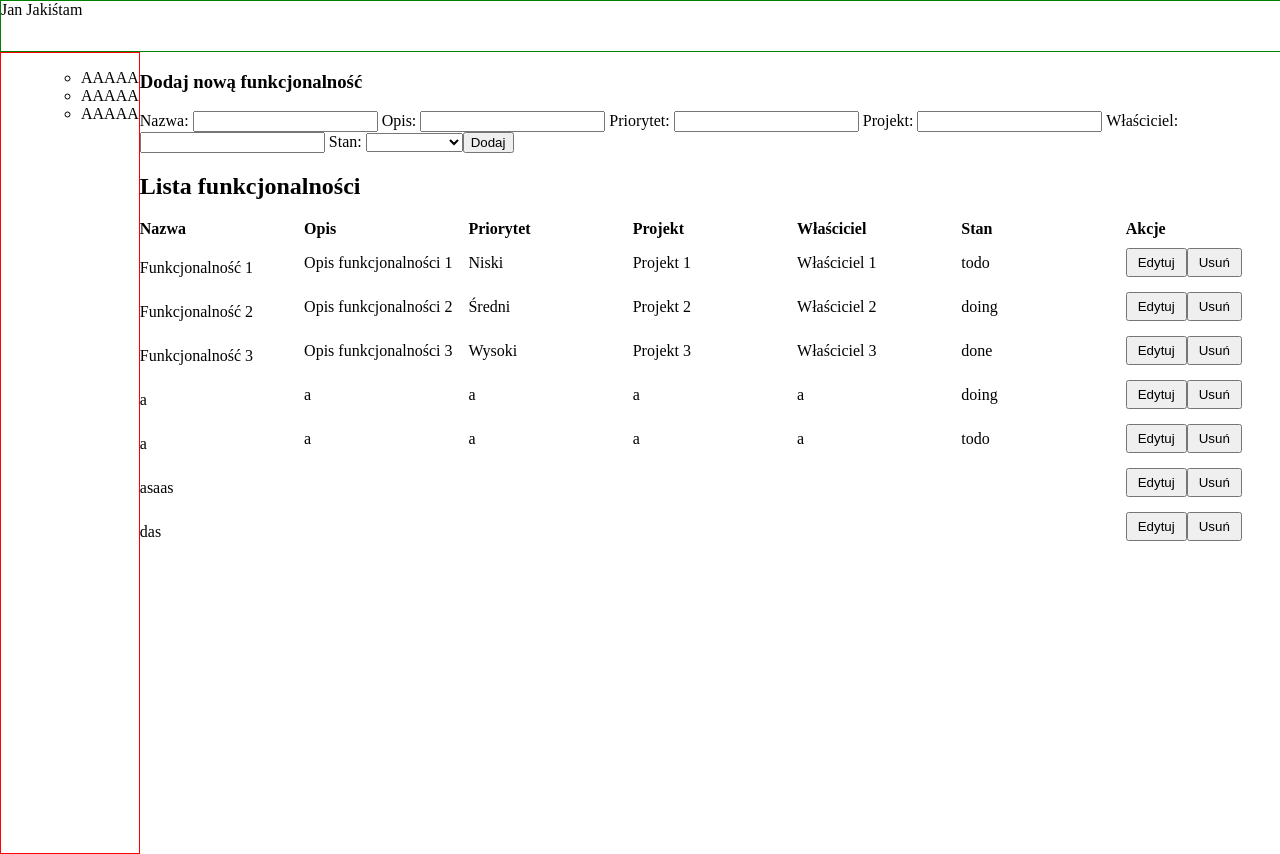
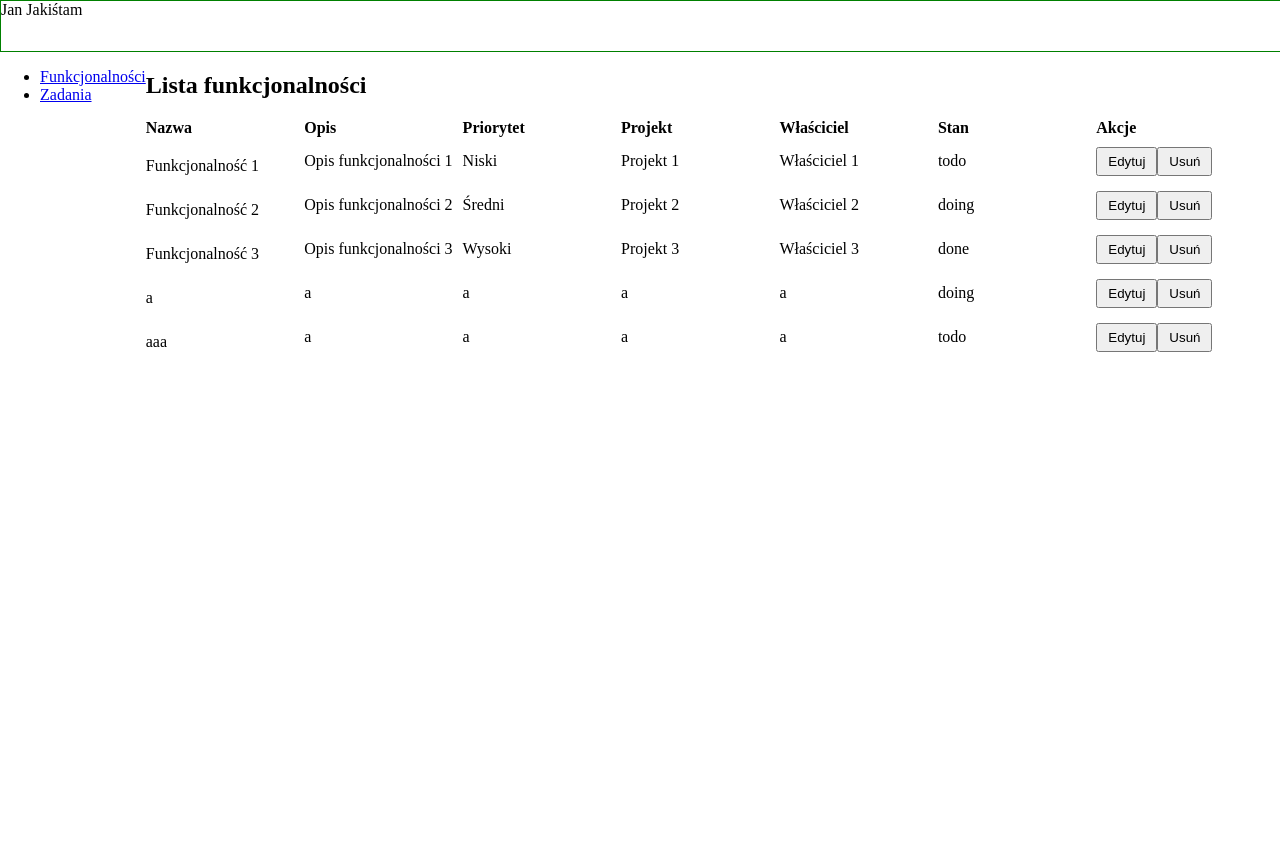
Before and after one commit to k-wos/PAW---Angular, an Angular app in the folder projekt/: page /functionality in a window 1280 px wide. After the commit the page ends 800 px from the top, so only its background shows below. Built offline with nearby package versions, Linux system fonts and the light colour scheme; data requests are answered from the project's data file.

Commit message:
add routing and create default user and project

```diff
--- a/projekt/db.json
+++ b/projekt/db.json
@@ -37,22 +37,29 @@
       "id": 4
     },
     {
-      "name": "a",
+      "name": "aaa",
       "description": "a",
       "priority": "a",
       "project": "a",
       "owner": "a",
       "status": "todo",
       "id": 5
-    },
-    {
-      "id": 6,
-      "name": "asaas"
-    },
-    {
-      "id": 7,
-      "name": "das"
     }
   ],
-  "tasks": []
+
+  "users": [
+    {
+      "login": "johndoe",
+      "password": "password123",
+      "firstName": "John",
+      "lastName": "Doe",
+      "permissions": "developer"
+    }
+  ],
+  "projects": [
+    {
+      "name": "Przykładowy projekt",
+      "description": "Opis przykładowego projektu"
+    }
+  ]
 }
--- a/projekt/src/app/app.component.html
+++ b/projekt/src/app/app.component.html
@@ -1,5 +1,6 @@
 <app-header></app-header>
 <div id="content">
   <app-aside-nav></app-aside-nav>
+  <router-outlet></router-outlet>
   <app-board> </app-board>
 </div>
--- a/projekt/src/app/app.component.ts
+++ b/projekt/src/app/app.component.ts
@@ -7,4 +7,11 @@ import { Component } from '@angular/core';
 })
 export class AppComponent {
   title = 'projekt';
+  showFunctionalityList(): void {
+    // Możesz wykonać tutaj odpowiednie operacje, np. ustawienie flagi lub nawigację do komponentu FunctionalityListComponent
+  }
+
+  showTasksList(): void {
+    // Możesz wykonać tutaj odpowiednie operacje, np. ustawienie flagi lub nawigację do komponentu TasksListComponent
+  }
 }
--- a/projekt/src/app/app.module.ts
+++ b/projekt/src/app/app.module.ts
@@ -11,6 +11,8 @@ import { HttpClientModule } from '@angular/common/http';
 import { FormsModule } from '@angular/forms';
 import { EditFunctionalityComponent } from './edit-functionality/edit-functionality.component';
 import { AddFuncionalityComponent } from './add-funcionality/add-funcionality.component';
+import { AppRoutingModule } from './app-routing.module';
+import { TasksComponent } from './tasks/tasks.component';
 
 @NgModule({
   declarations: [
@@ -21,11 +23,13 @@ import { AddFuncionalityComponent } from './add-funcionality/add-funcionality.co
       ProjectListComponent,
       FunctionalityListComponent,
       EditFunctionalityComponent,
-      AddFuncionalityComponent
+      AddFuncionalityComponent,
+      TasksComponent
    ],
   imports: [
     BrowserModule,
     HttpClientModule,
+    AppRoutingModule,
     FormsModule,
   ],
   providers: [],
--- a/projekt/src/app/aside-nav/aside-nav.component.html
+++ b/projekt/src/app/aside-nav/aside-nav.component.html
@@ -1,9 +1,8 @@
-<nav>
-  <ul>
-    <ul>
-      <li>AAAAA</li>
-      <li>AAAAA</li>
-      <li>AAAAA</li>
-    </ul>
-  </ul>
-</nav>
+<ul>
+  <li>
+    <a routerLink="/functionality">Funkcjonalności</a>
+  </li>
+  <li>
+    <a routerLink="/tasks">Zadania</a>
+  </li>
+</ul>
--- a/projekt/src/app/aside-nav/aside-nav.component.ts
+++ b/projekt/src/app/aside-nav/aside-nav.component.ts
@@ -1,4 +1,4 @@
-import { Component } from '@angular/core';
+import { Component, EventEmitter, Output } from '@angular/core';
 
 @Component({
   selector: 'app-aside-nav',
@@ -7,4 +7,6 @@ import { Component } from '@angular/core';
 })
 export class AsideNavComponent {
 
+
+
 }
--- a/projekt/src/app/board/board.component.html
+++ b/projekt/src/app/board/board.component.html
@@ -1,8 +1,3 @@
 <main>
-  <section>
-    <app-add-funcionality
-      [refreshFunctionalities]="getFunctionalities"
-    ></app-add-funcionality>
-    <app-functionality-list></app-functionality-list>
-  </section>
+  <section></section>
 </main>
--- a/projekt/src/app/board/board.component.ts
+++ b/projekt/src/app/board/board.component.ts
@@ -24,4 +24,6 @@ export class BoardComponent {
 
 
 
+
+
 }
--- /dev/null
+++ b/projekt/src/app/tasks/tasks.component.html
@@ -0,0 +1 @@
+<p>tasks works!</p>
```
Also changed, not shown: projekt/src/app/app-routing.module.ts (added, +16 -0 lines), projekt/src/app/tasks/tasks.component.ts (added, +10 -0 lines), projekt/src/app/tasks/tasks.component.scss (added), 1 other file (tests, documents, lock files or other folders).
